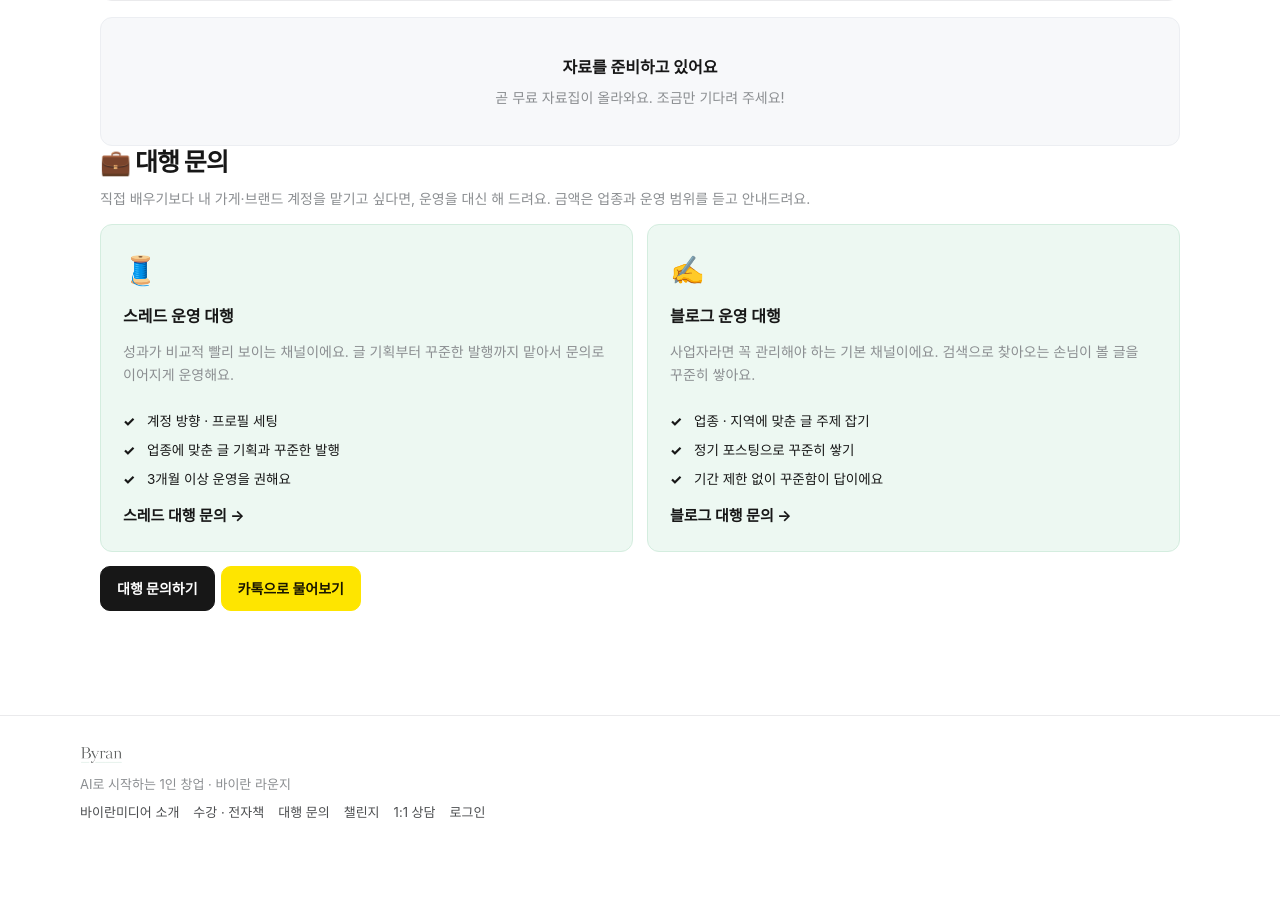
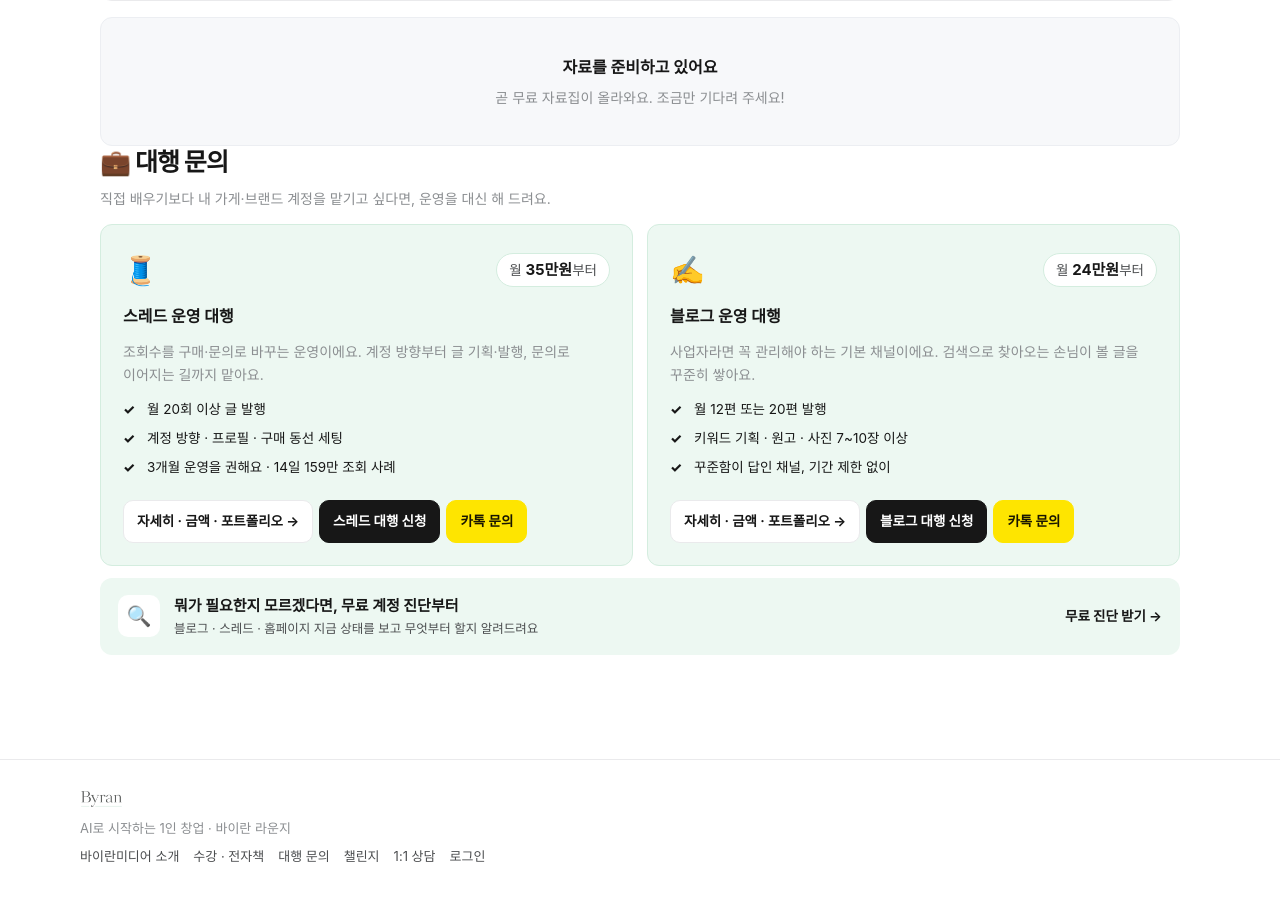
Before and after one commit to Zhei-la/byranmedia, a Node server app: page /library in a window 1280 px wide. Shown: the part 320-1227 px from the top of the page. Before the commit the page ends 1138 px from the top, so only its background shows below. Run offline with Node 20, Linux system fonts and the light colour scheme; data that the repository does not hold is empty; some web fonts are replaced.

Commit message:
대행 문의: 스레드·블로그 카드를 바이란 마케팅 상세 페이지로 연결 + 신청·카톡 버튼
- 카드마다 [자세히·금액·포트폴리오] → byranmk.com/threads.html · blog.html, [대행 신청] → contact.html#threads·#blog, [카톡 문의]
- 시작 금액(월 35만원·24만원부터)과 핵심 포인트 표시, 아래에 무료 계정 진단 배너
- 자료실 대행 문의 칸과 /agency 페이지가 같은 카드 사용

Co-Authored-By: Claude Opus 5.5 <noreply@anthropic.com>
Claude-Session: https://claude.ai/code/session_01UUucHK1E6XSRR2HRuPKnBA

```diff
--- a/public/css/lounge.css
+++ b/public/css/lounge.css
@@ -867,3 +867,11 @@ body.lg{background:#fff;color:var(--ink)}
 .lg-tag,.lg-gift-k{background:#fff}
 .lg-dyn{font-size:12.5px !important;color:var(--ink-2) !important;background:#fff;border:1px dashed var(--t5-b);border-radius:8px;padding:5px 9px;margin:4px 0 2px}
 .lg-dyn b{color:var(--accent)}
+.lg-agency-top{display:flex;align-items:center;justify-content:space-between;gap:10px}
+.lg-agency-price{font-size:13.5px;color:var(--ink-2);background:#fff;border:1px solid var(--t4-b);border-radius:999px;padding:4px 12px}
+.lg-agency-price b{color:var(--ink);font-size:15px}
+.lg-agency-btns{display:flex;flex-wrap:wrap;gap:6px;margin-top:auto;padding-top:8px}
+.lg-agency-btns .lg-btn{padding:9px 13px;font-size:13.5px}
+.lg-agency-card .lg-check-list{margin:2px 0 4px}
+.lg-agency-diag{margin-top:12px;background:var(--t4) !important}
+@media (max-width:640px){ .lg-agency-btns .lg-btn{flex:1 1 100%} }
--- /dev/null
+++ b/views/lounge/_agency_cards.ejs
@@ -0,0 +1,31 @@
+<%# 대행 서비스 카드: 자세히(바이란 마케팅 페이지) · 신청 · 카톡 %>
+<% const MK = 'https://byranmk.com'; const KK = S.agency_kakao || 'https://open.kakao.com/me/byran_Marketing'; %>
+<div class="lg-agency">
+  <div class="lg-card lg-agency-card">
+    <div class="lg-agency-top"><span class="lg-agency-ic">🧵</span><span class="lg-agency-price">월 <b>35만원</b>부터</span></div>
+    <h3 class="lg-h3">스레드 운영 대행</h3>
+    <p class="lg-muted">조회수를 구매·문의로 바꾸는 운영이에요. 계정 방향부터 글 기획·발행, 문의로 이어지는 길까지 맡아요.</p>
+    <ul class="lg-check-list sm"><li>월 20회 이상 글 발행</li><li>계정 방향 · 프로필 · 구매 동선 세팅</li><li>3개월 운영을 권해요 · 14일 159만 조회 사례</li></ul>
+    <div class="lg-agency-btns">
+      <a href="<%= MK %>/threads.html" target="_blank" rel="noopener" class="lg-btn">자세히 · 금액 · 포트폴리오 →</a>
+      <a href="<%= MK %>/contact.html#threads" target="_blank" rel="noopener" class="lg-btn primary">스레드 대행 신청</a>
+      <a href="<%= KK %>" target="_blank" rel="noopener" class="lg-btn kakao">카톡 문의</a>
+    </div>
+  </div>
+  <div class="lg-card lg-agency-card">
+    <div class="lg-agency-top"><span class="lg-agency-ic">✍️</span><span class="lg-agency-price">월 <b>24만원</b>부터</span></div>
+    <h3 class="lg-h3">블로그 운영 대행</h3>
+    <p class="lg-muted">사업자라면 꼭 관리해야 하는 기본 채널이에요. 검색으로 찾아오는 손님이 볼 글을 꾸준히 쌓아요.</p>
+    <ul class="lg-check-list sm"><li>월 12편 또는 20편 발행</li><li>키워드 기획 · 원고 · 사진 7~10장 이상</li><li>꾸준함이 답인 채널, 기간 제한 없이</li></ul>
+    <div class="lg-agency-btns">
+      <a href="<%= MK %>/blog.html" target="_blank" rel="noopener" class="lg-btn">자세히 · 금액 · 포트폴리오 →</a>
+      <a href="<%= MK %>/contact.html#blog" target="_blank" rel="noopener" class="lg-btn primary">블로그 대행 신청</a>
+      <a href="<%= KK %>" target="_blank" rel="noopener" class="lg-btn kakao">카톡 문의</a>
+    </div>
+  </div>
+</div>
+<a href="<%= MK %>/contact.html#diagnosis" target="_blank" rel="noopener" class="lg-builderbar lg-agency-diag">
+  <span>🔍</span>
+  <div><b>뭐가 필요한지 모르겠다면, 무료 계정 진단부터</b><small>블로그 · 스레드 · 홈페이지 지금 상태를 보고 무엇부터 할지 알려드려요</small></div>
+  <em>무료 진단 받기 →</em>
+</a>
--- a/views/lounge/library.ejs
+++ b/views/lounge/library.ejs
@@ -141,27 +141,8 @@
 
   <div class="lg-libgroup tint-4" id="agency">
     <h2 class="lg-h2"><span>💼</span> 대행 문의</h2>
-    <p class="lg-muted lg-libcourse-lead">직접 배우기보다 내 가게·브랜드 계정을 맡기고 싶다면, 운영을 대신 해 드려요. 금액은 업종과 운영 범위를 듣고 안내드려요.</p>
-    <div class="lg-agency">
-      <a href="/agency?s=threads#apply" class="lg-card lg-agency-card">
-        <span class="lg-agency-ic">🧵</span>
-        <h3 class="lg-h3">스레드 운영 대행</h3>
-        <p class="lg-muted">성과가 비교적 빨리 보이는 채널이에요. 글 기획부터 꾸준한 발행까지 맡아서 문의로 이어지게 운영해요.</p>
-        <ul class="lg-check-list sm"><li>계정 방향 · 프로필 세팅</li><li>업종에 맞춘 글 기획과 꾸준한 발행</li><li>3개월 이상 운영을 권해요</li></ul>
-        <em>스레드 대행 문의 →</em>
-      </a>
-      <a href="/agency?s=blog#apply" class="lg-card lg-agency-card">
-        <span class="lg-agency-ic">✍️</span>
-        <h3 class="lg-h3">블로그 운영 대행</h3>
-        <p class="lg-muted">사업자라면 꼭 관리해야 하는 기본 채널이에요. 검색으로 찾아오는 손님이 볼 글을 꾸준히 쌓아요.</p>
-        <ul class="lg-check-list sm"><li>업종 · 지역에 맞춘 글 주제 잡기</li><li>정기 포스팅으로 꾸준히 쌓기</li><li>기간 제한 없이 꾸준함이 답이에요</li></ul>
-        <em>블로그 대행 문의 →</em>
-      </a>
-    </div>
-    <div class="lg-lc-cta lg-agency-cta">
-      <a href="/agency#apply" class="lg-btn primary">대행 문의하기</a>
-      <% if (S.agency_kakao) { %><a href="<%= S.agency_kakao %>" target="_blank" rel="noopener" class="lg-btn kakao">카톡으로 물어보기</a><% } %>
-    </div>
+    <p class="lg-muted lg-libcourse-lead">직접 배우기보다 내 가게·브랜드 계정을 맡기고 싶다면, 운영을 대신 해 드려요.</p>
+    <%- include('_agency_cards') %>
   </div>
 </section>
 <%- include('_bottom') %>
```
Also changed, not shown: views/lounge/agency.ejs (+2 -25 lines).
